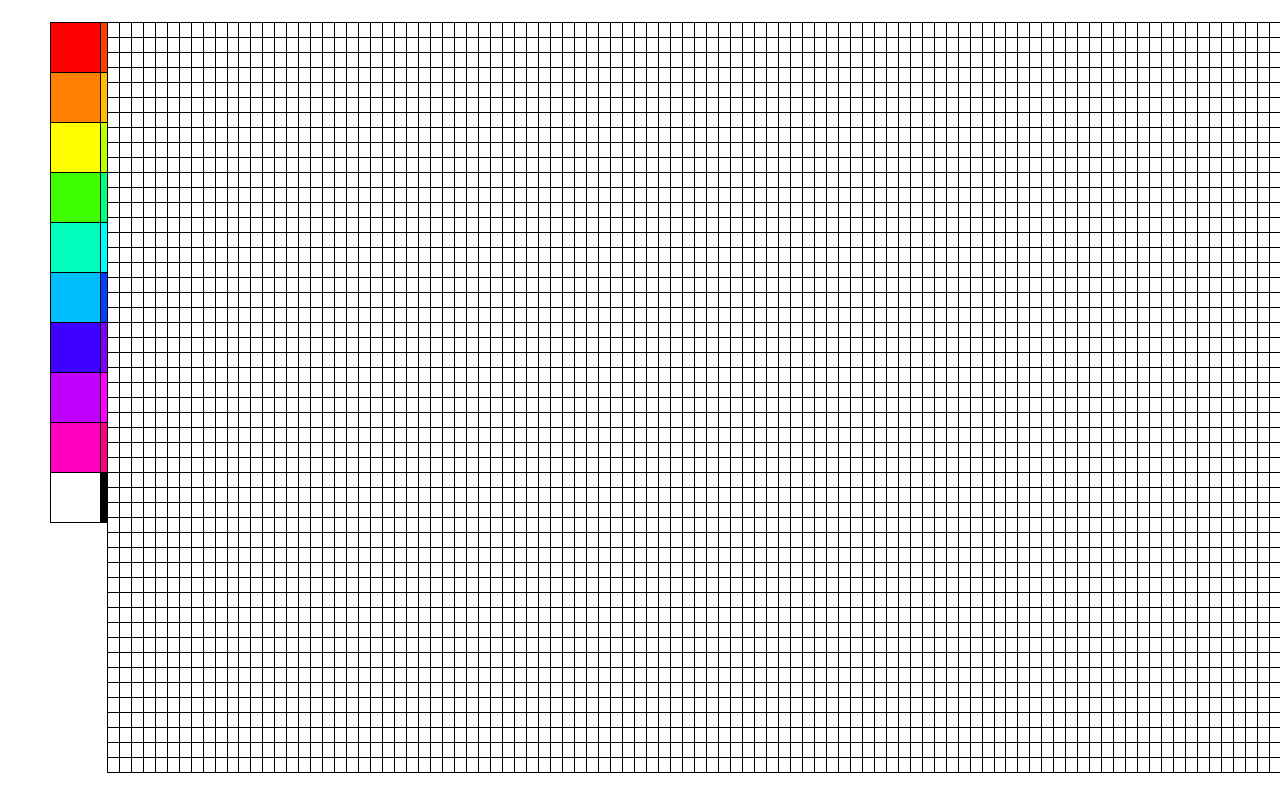
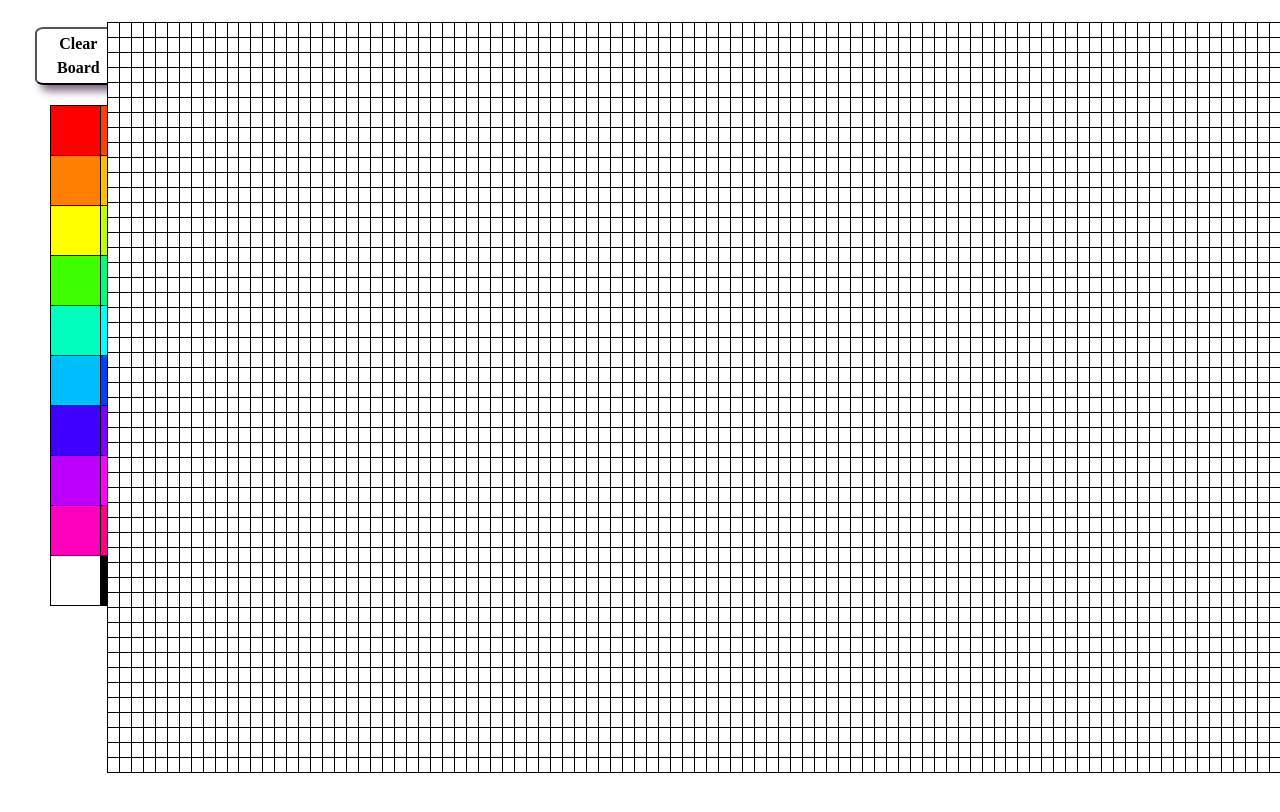
Before and after one commit to BecsController/pixelPower, a website: page index.html in a window 1280 px wide. Shown: the part 56-868 px from the top of the page. Drawn offline with nearby package versions, Linux system fonts and the light colour scheme; a web font is replaced by a local one.

Commit message:
reset button

```diff
--- a/index.html
+++ b/index.html
@@ -14,13 +14,16 @@
   <div class="row no-gutters">
     <h2> ~~ Paint by pixels ~~ </h2>
   </div>
+
   <div class="row no-gutters">
     <div class="col-sm-1">
+      <button id=reset>Clear Board</button>
       <table id="palette"></table>
     </div>
     <div class=" col-sm-11">
       <table id="myCanvas"></table>
     </div>
   </div>
+
 </body>
 </html>
--- a/index.js
+++ b/index.js
@@ -9,26 +9,28 @@ function start (){
      let sizey = 100;
      let sizex = 50;
      for (var i = 0; i < sizex; i++){
-       let row = document.createElement("tr");
+       let row = document.createElement("tr");  //create rows to size of x
        for (var j = 0; j < sizey; j++){
-         let cell = document.createElement("td");
-         cell.width = "15px";
+         let cell = document.createElement("td"); //create cols to size of y
+         cell.width = "15px";   //set cell width and height
          cell.height = "15px";
-         cell.classList.add("cell");
-         cell.setAttribute('id', '#row'+ i +'col' + j)
-         row.appendChild(cell);
+         cell.classList.add("cell"); //add class cell to each cell
+         cell.setAttribute('id', 'row'+ i +'col' + j) //set id of coordinates
+         row.appendChild(cell); //add each cell to row
        }
-       canvas.appendChild(row);
+       canvas.appendChild(row); //add each row to canvas
      }
    }
 let cells = document.getElementsByClassName("cell");
 
 for (var k = 0; k < cells.length; k++){
-  cells[k].addEventListener("click", paint);
+  cells[k].addEventListener("click", paint); //loop through cells and add click event
 }
+
 let currentColor = '';
+
 function paint (cell){
-  event.target.classList.add(currentColor)
+  event.target.classList.add(currentColor)//on click add current color as class to cell
 }
 
 function createPalette(){
@@ -36,12 +38,12 @@ function createPalette(){
   let sizey = 2;
   let sizex = 10;
   for (var i = 0; i < sizex; i++){
-    let paletteRow = document.createElement("tr");
+    let paletteRow = document.createElement("tr"); //create rows to size of x
     for (var j =0; j < sizey; j++){
-      let paletteCell = document.createElement("td");
+      let paletteCell = document.createElement("td"); //create cols to size of y
       paletteCell.width = '50px';
       paletteCell.height = '50px';
-      paletteCell.setAttribute('id', 'p' + '#row'+ i +'col' + j)
+      paletteCell.setAttribute('id', 'p' + 'row'+ i +'col' + j)
       paletteRow.appendChild(paletteCell);
       paletteCell.addEventListener("click", changeColor);
     }
@@ -49,37 +51,38 @@ function createPalette(){
   }
 }
 
-// let paletteCells = document.getElementsByClassName("paletteCell");
-//
-// for (var l = 0; l < paletteCells.length; l++){
-//   paletteCells[l].addEventListener("click", changeColor);
-// }
+let resetButton = document.getElementById("reset"); //find reset button and add
+resetButton.addEventListener("click", clearBoard); //click event
+
+function clearBoard (){
+    location.reload();
+} //need a better way to reset the board
 
 function changeColor (){
     let colorPicker = $(this).attr('class');
     currentColor = colorPicker;
-  };
+  }; //let the current color be the class of the color clicked in palette
 
-var paletteOne = document.getElementById("p#row0col0");
-var paletteTwo = document.getElementById("p#row0col1");
-var paletteThree = document.getElementById("p#row1col0");
-var paletteFour = document.getElementById("p#row1col1");
-var paletteFive = document.getElementById("p#row2col0");
-var paletteSix = document.getElementById("p#row2col1");
-var paletteSeven = document.getElementById("p#row3col0");
-var paletteEight = document.getElementById("p#row3col1");
-var paletteNine = document.getElementById("p#row4col0");
-var paletteTen = document.getElementById("p#row4col1");
-var paletteEleven = document.getElementById("p#row5col0");
-var paletteTwelve = document.getElementById("p#row5col1");
-var paletteThirteen = document.getElementById("p#row6col0");
-var paletteFourteen = document.getElementById("p#row6col1");
-var paletteFifteen = document.getElementById("p#row7col0");
-var paletteSixteen = document.getElementById("p#row7col1");
-var paletteSeventeen = document.getElementById("p#row8col0");
-var paletteEighteen = document.getElementById("p#row8col1");
-var paletteNineteen = document.getElementById("p#row9col0");
-var paletteTwenty = document.getElementById("p#row9col1");
+var paletteOne = document.getElementById("prow0col0");
+var paletteTwo = document.getElementById("prow0col1");
+var paletteThree = document.getElementById("prow1col0");
+var paletteFour = document.getElementById("prow1col1");
+var paletteFive = document.getElementById("prow2col0");
+var paletteSix = document.getElementById("prow2col1");
+var paletteSeven = document.getElementById("prow3col0");
+var paletteEight = document.getElementById("prow3col1");
+var paletteNine = document.getElementById("prow4col0");
+var paletteTen = document.getElementById("prow4col1");
+var paletteEleven = document.getElementById("prow5col0");
+var paletteTwelve = document.getElementById("prow5col1");
+var paletteThirteen = document.getElementById("prow6col0");
+var paletteFourteen = document.getElementById("prow6col1");
+var paletteFifteen = document.getElementById("prow7col0");
+var paletteSixteen = document.getElementById("prow7col1");
+var paletteSeventeen = document.getElementById("prow8col0");
+var paletteEighteen = document.getElementById("prow8col1");
+var paletteNineteen = document.getElementById("prow9col0");
+var paletteTwenty = document.getElementById("prow9col1");
 
 paletteOne.classList.add("red");
 paletteTwo.classList.add("redder");
--- a/main.css
+++ b/main.css
@@ -24,18 +24,15 @@ h2 {
   margin: 10px auto;
   background-color: white;
 }
-
 #myCanvas tr {
   border: 1px solid black;
 }
 #myCanvas td {
   border: 1px solid black;
 }
-
 .outline {
   background-color: black;
 }
-
 #palette{
   padding-left: 50px;
   padding-right: 0px;
@@ -46,9 +43,17 @@ h2 {
   background-color: white;
   display: inline;
 }
-
 #palette tr td {
   border: 1px solid black;
+}
+button {
+  padding: 3px 20px 3px 20px;
+  font-weight: bold;
+  background-color: #fff;
+  border-radius: 10%;
+  box-shadow: 6px 6px 8px 0px rgba(128,104,128,1);
+  font-weight: bold;
+  margin: 15px 0px 10px 35px;
 }
 .red {
   background-color: rgb(255, 0, 0);
```
Also changed, not shown: tests/createCanvas.test.js (deleted, +0 -10 lines). Lines whose indentation alone changed are shown as unchanged.
